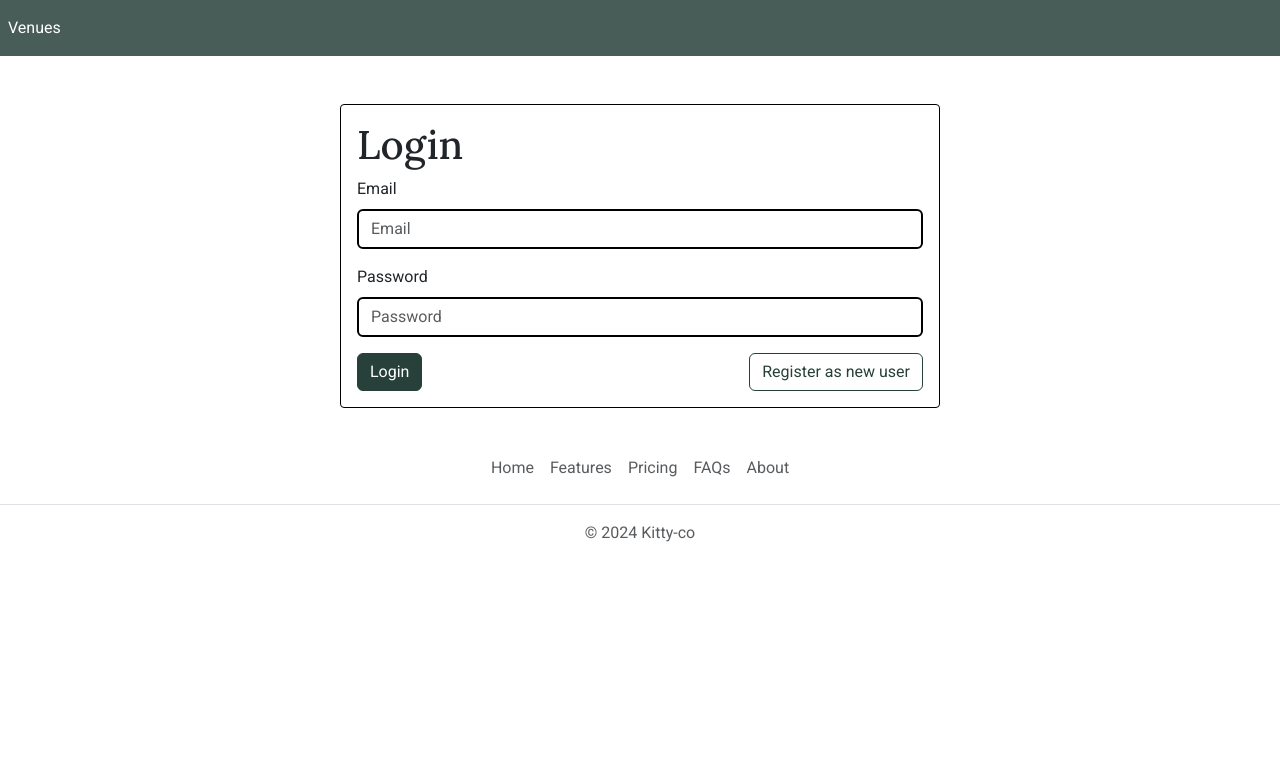
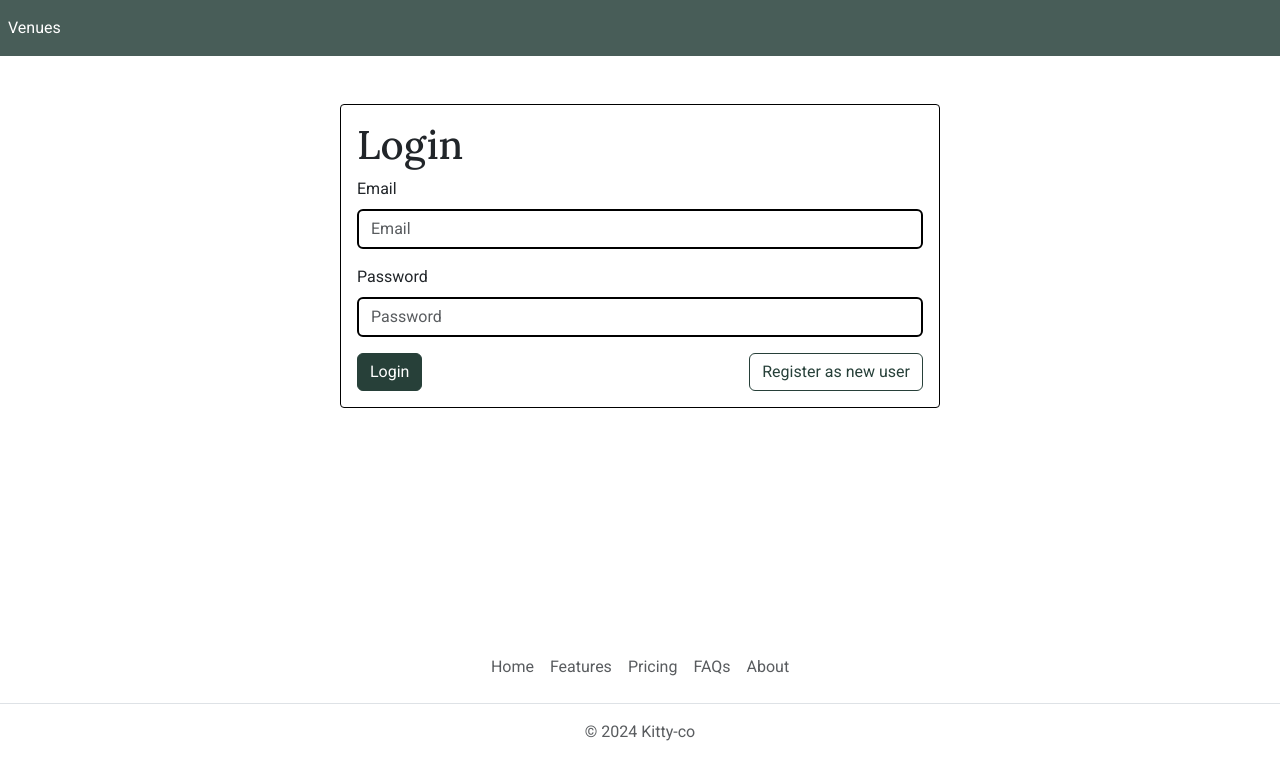
Before and after one commit to KityLinn/Linn-Kristine-Exam-2, a React (Vite) app: page /login in a window 1280 px wide. Shown: the top 780 px of the page. Built offline with nearby package versions, Linux system fonts and the light colour scheme.

Commit message:
changed button link styling and added root styling

```diff
--- a/src/components/VenueItem.jsx
+++ b/src/components/VenueItem.jsx
@@ -18,8 +18,8 @@ export function VenueItem ({name, id, description, media, }) {
         <Card.Text className="truncate-text">
           {description}
         </Card.Text>
-        <Link to= {"/venues/" + id} className="mt-auto"  >
-           <Button variant="primary">Book this venue</Button>
+        <Link to= {"/venues/" + id} className="mt-auto btn btn-primary">
+        Book this venue
         </Link>
 
       </Card.Body>
--- a/src/scss/style.scss
+++ b/src/scss/style.scss
@@ -15,6 +15,17 @@ $card-border-color: $secondary;
   -webkit-box-orient: vertical;
   -webkit-line-clamp: 3;
   display: -webkit-box;
+}
+
+#root {
+  display: flex;
+  flex-direction: column;
+  min-height: 100dvh;
+
+}
+
+main {
+  flex-grow: 1;
 }
 
 
```
